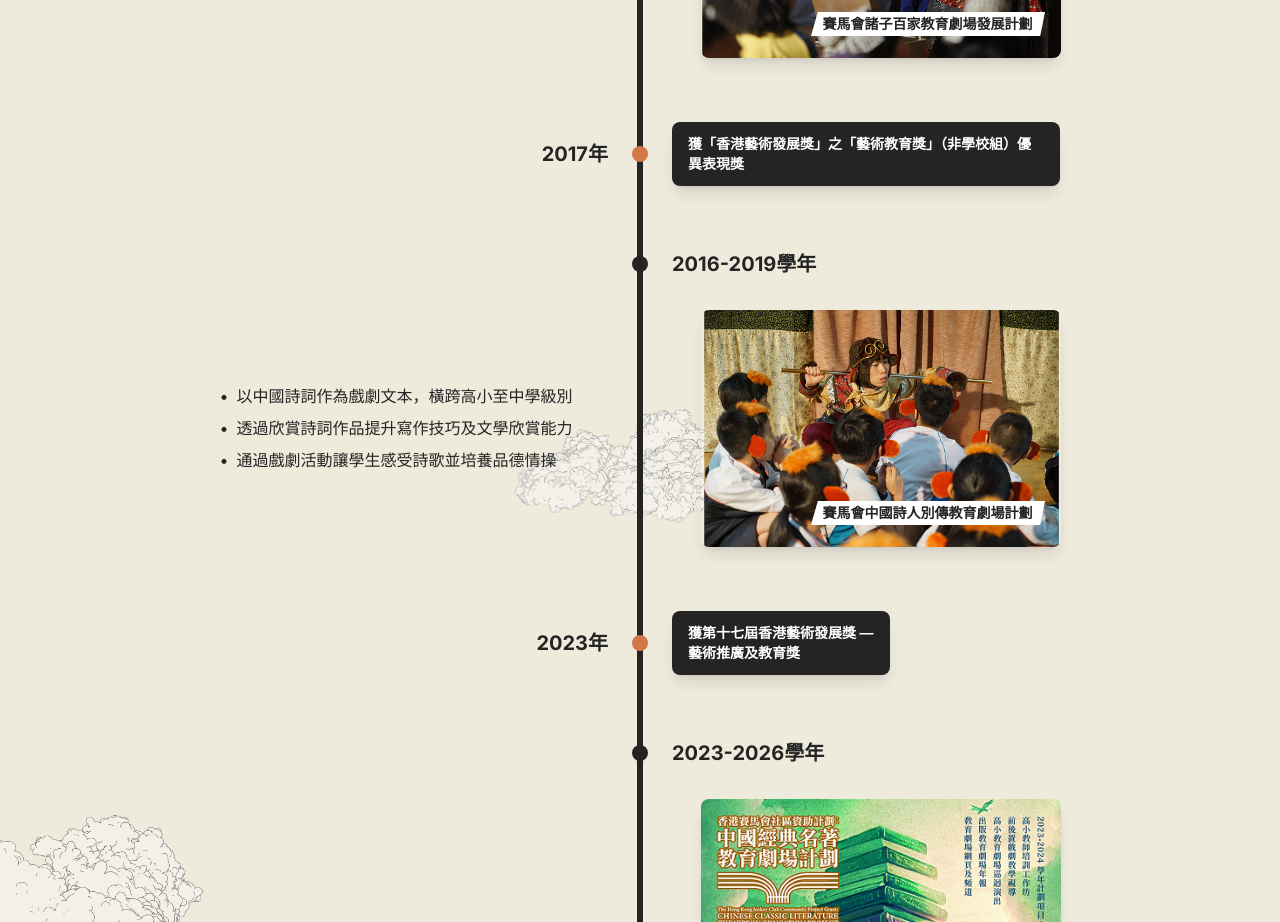
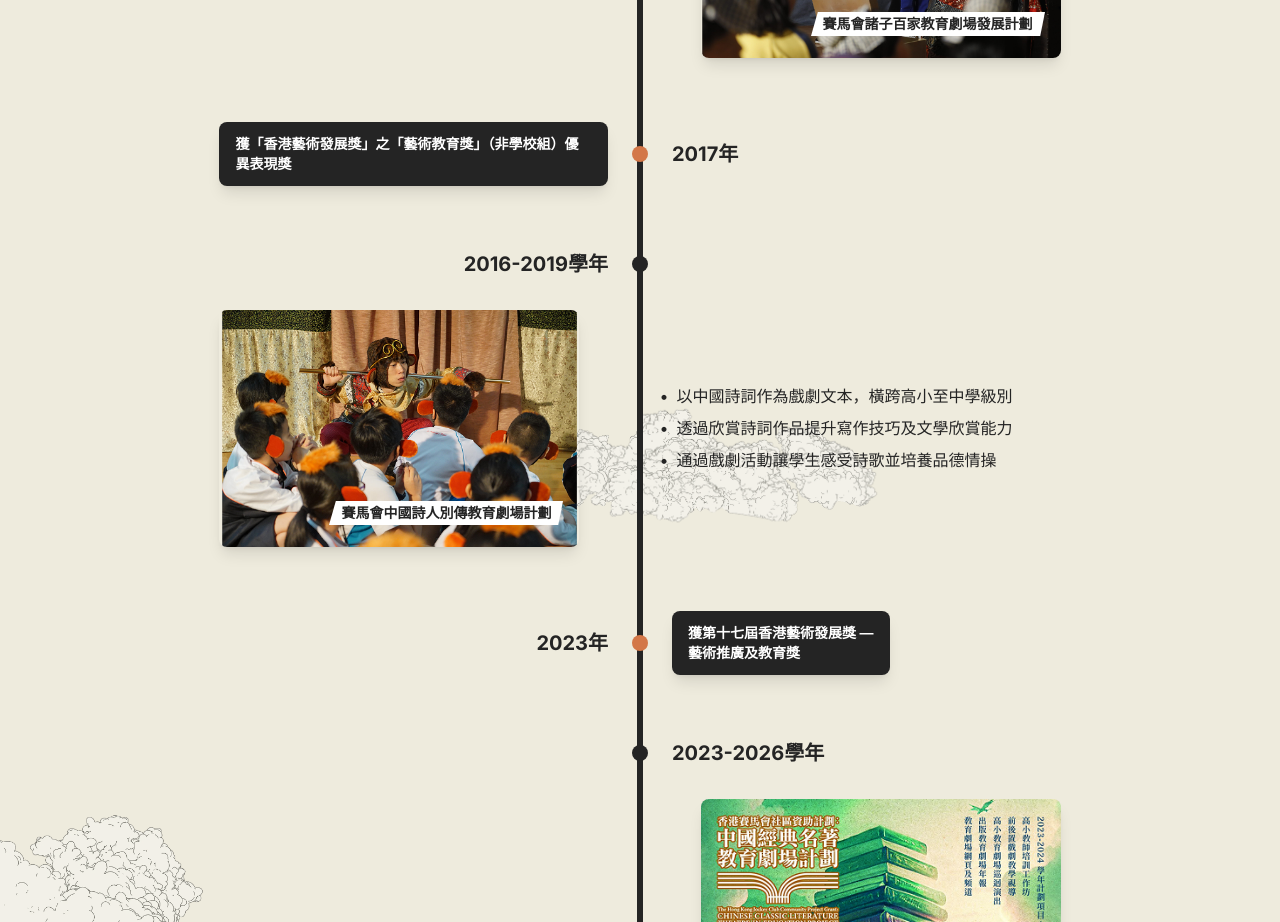
Before and after one commit to yves-cheung/page-presentation-demo, a Next.js app: page / in a window 1280 px wide. Shown: the part 1640-2562 px from the top of the page. Built offline with nearby package versions, Linux system fonts and the light colour scheme.

Commit message:
update timeline alternating logic

```diff
--- a/src/app/components/Timeline.tsx
+++ b/src/app/components/Timeline.tsx
@@ -59,11 +59,25 @@ export default function Timeline() {
         {/* Timeline line */}
         <div className="absolute left-8 md:left-1/2 top-0 bottom-11 w-1.5 bg-custom-black transform md:-translate-x-1/2"></div>
 
-        {timelineData.nodes.map((node, index) => {
-          const isLeft = index % 2 === 0;
-          const child = node.children[0] as TimelineChild;
-          const isFirstNode = index === 0;
-          const isMilestone = child.type === "milestone";
+        {(() => {
+          let lastSideForImages = true; // true = left, false = right
+
+          return timelineData.nodes.map((node, index) => {
+            const child = node.children[0] as TimelineChild;
+            const hasImage = child.type === "program" && child.img;
+
+            // Determine side based on whether item has an image
+            let isLeft: boolean;
+            if (hasImage) {
+              isLeft = lastSideForImages;
+              lastSideForImages = !lastSideForImages; // Toggle for next image
+            } else {
+              // Milestone: use the same side as the last item
+              isLeft = !lastSideForImages; // Use opposite of what will be next (i.e., current side)
+            }
+
+            const isFirstNode = index === 0;
+            const isMilestone = child.type === "milestone";
 
           return (
             <div key={index} className="mb-16 relative">
@@ -216,7 +230,8 @@ export default function Timeline() {
               )}
             </div>
           );
-        })}
+          });
+        })()}
 
         {/* 3 black square dots at the end */}
         <div className="absolute bottom-0 left-8 md:left-1/2 transform md:-translate-x-1/2 flex flex-col gap-2 mt-4">
```
